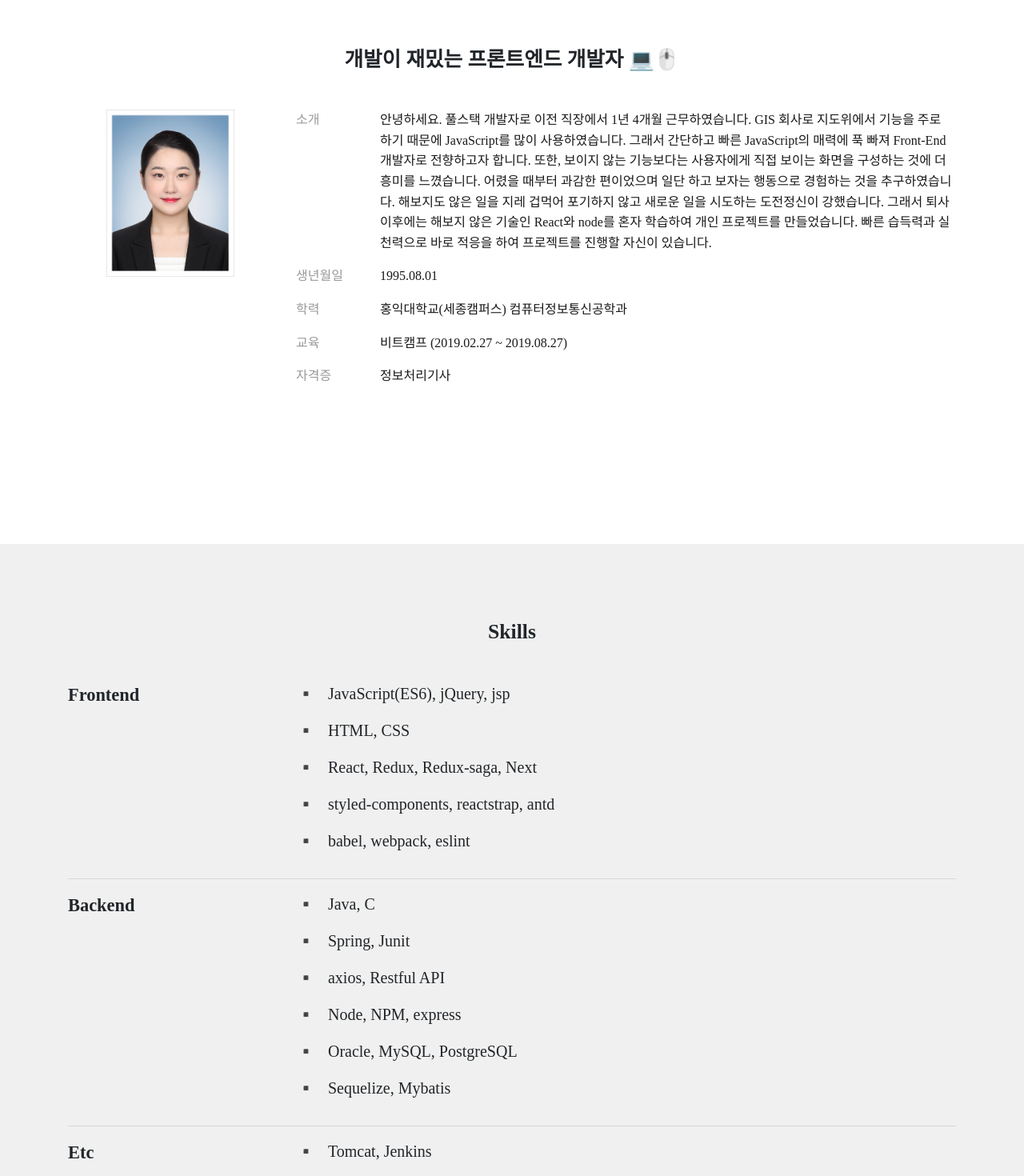
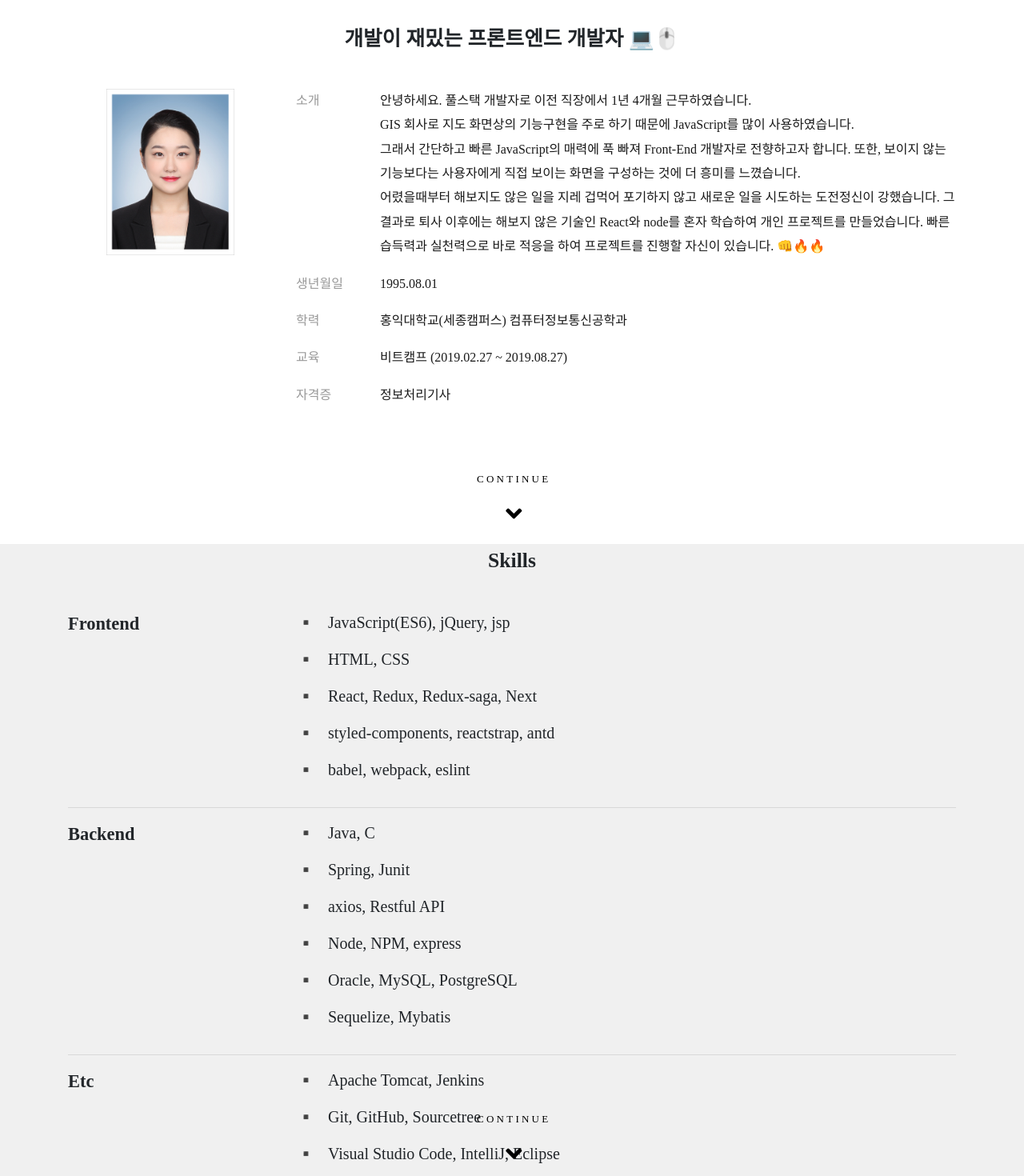
Before and after one commit to hhyemi/hyemi-portfolio, a Next.js app: page / in a window 1280 px wide. Shown: the part 920-2390 px from the top of the page at 80% size. Built offline with nearby package versions, Linux system fonts and the light colour scheme; a web font is replaced by a local one.

Commit message:
feat: about 페이지 + continue추가

```diff
--- a/src/assets/css/style.css
+++ b/src/assets/css/style.css
@@ -130,31 +130,36 @@ html {
   font-size: 3.5rem;
 }
 
-
-.continue {
+/* continue */
+.continue, .about-continue, .skills-continue {
   display: block;
   overflow: hidden;
   position: absolute;
-  bottom: 0;
   left: calc(50% - 44px);
   text-align: center;
-
-  /*start animation*/
-  animation-name: pippo;
   animation-duration: 2s ;
   animation-direction: alternate;
   animation-iteration-count: infinite;
   animation-timing-function: ease-in-out;
 }
 
-@keyframes pippo {
-  0% {top: 86%}
-  100% {top: 90%}
+.continue {
+  bottom: 0;
+  animation-name: pippo;
 }
 
-.more{
+.about-continue {
+  bottom: -100vh;
+  animation-name: aboutpippo;
+}
+
+.skills-continue {
+  bottom: -200vh;
+  animation-name: skillspippo;
+}
+
+.more, .about-more, .skills-more{
   color: inherit;
-  display: block;
   width: 90px;
   height: 20px;
   position: relative;
@@ -166,11 +171,11 @@ html {
   color: black;
 }
 
-.continue:hover .more, .continue:hover i{
+.continue:hover .more, .continue:hover i,.about-continue:hover .about-more, .about-continue:hover i, .skills-continue:hover .skills-more, .skills-continue:hover i{
   color: rgb(76 76 76);
 }
 
-.continue .nav-link {
+.continue .nav-link, .about-continue .nav-link, .skills-continue .nav-link {
     display: block;
     height: 50px;
     bottom: 0;
@@ -178,6 +183,21 @@ html {
     color: black;
     cursor: pointer;
     padding: 0rem;
+}
+
+@keyframes pippo {
+  0% {top: 86%}
+  100% {top: 90%}
+}
+
+@keyframes aboutpippo {
+  0% {top: 186vh}
+  100% {top: 190vh}
+}
+
+@keyframes skillspippo {
+  0% {top: 286vh}
+  100% {top: 290vh}
 }
 
 /* About */
@@ -215,7 +235,7 @@ html {
   display: block;
   float: left;
   color: #191919;
-  line-height: 1.6;
+  line-height: 1.9;
   word-break: break-all;
   margin-bottom: 0.5rem;
 }
@@ -244,6 +264,8 @@ html {
 }
 /* skills */
 #skills {
+  min-height: 100vh;
+  height: 100vh;
   background-color: #f0f0f0;
   display: flex;
   align-items: center;
--- a/src/components/About/About.js
+++ b/src/components/About/About.js
@@ -1,5 +1,5 @@
 import React, { useContext } from 'react';
-import { Container, Row, Col } from 'reactstrap';
+import { Container, Row, Col, NavLink } from 'reactstrap';
 import PortfolioContext from '../../context/context';
 
 const About = () => {
@@ -17,13 +17,13 @@ const About = () => {
             <dl>
               <dt>소개</dt>
               <dd>
-                안녕하세요. 풀스택 개발자로 이전 직장에서 1년 4개월 근무하였습니다. GIS 회사로 지도위에서 기능을 주로
-                하기 때문에 JavaScript를 많이 사용하였습니다. 그래서 간단하고 빠른 JavaScript의 매력에 푹 빠져 Front-End
-                개발자로 전향하고자 합니다. 또한, 보이지 않는 기능보다는 사용자에게 직접 보이는 화면을 구성하는 것에 더
-                흥미를 느꼈습니다. 어렸을 때부터 과감한 편이었으며 일단 하고 보자는 행동으로 경험하는 것을
-                추구하였습니다. 해보지도 않은 일을 지레 겁먹어 포기하지 않고 새로운 일을 시도하는 도전정신이 강했습니다.
-                그래서 퇴사 이후에는 해보지 않은 기술인 React와 node를 혼자 학습하여 개인 프로젝트를 만들었습니다. 빠른
-                습득력과 실천력으로 바로 적응을 하여 프로젝트를 진행할 자신이 있습니다.
+                안녕하세요. 풀스택 개발자로 이전 직장에서 1년 4개월 근무하였습니다. <br />
+                GIS 회사로 지도 화면상의 기능구현을 주로 하기 때문에 JavaScript를 많이 사용하였습니다. <br />
+                그래서 간단하고 빠른 JavaScript의 매력에 푹 빠져 Front-End 개발자로 전향하고자 합니다. 또한, 보이지 않는
+                기능보다는 사용자에게 직접 보이는 화면을 구성하는 것에 더 흥미를 느꼈습니다. <br />
+                어렸을때부터 해보지도 않은 일을 지레 겁먹어 포기하지 않고 새로운 일을 시도하는 도전정신이 강했습니다. 그
+                결과로 퇴사 이후에는 해보지 않은 기술인 React와 node를 혼자 학습하여 개인 프로젝트를 만들었습니다. 빠른
+                습득력과 실천력으로 바로 적응을 하여 프로젝트를 진행할 자신이 있습니다. 👊🔥🔥
               </dd>
             </dl>
             <dl>
@@ -40,6 +40,22 @@ const About = () => {
             </dl>
           </Col>
         </Row>
+        <div className="about-continue">
+          <a
+            role="button"
+            className="about-more"
+            href="#skills"
+            data-animation="fade-in"
+            data-animation-duration="500"
+            data-animation-delay="2000"
+            data-animation-offset="0"
+          >
+            CONTINUE
+          </a>
+          <NavLink href="#skills" duration={1000}>
+            <i className="fa fa-angle-down fa-2x" aria-hidden="true" />
+          </NavLink>
+        </div>
       </Container>
     </section>
   );
--- a/src/components/Skills/Skills.js
+++ b/src/components/Skills/Skills.js
@@ -1,5 +1,5 @@
 import React from 'react';
-import { Container, Row, Col } from 'reactstrap';
+import { Container, Row, Col, NavLink } from 'reactstrap';
 
 // eslint-disable-next-line arrow-body-style
 const Skills = () => {
@@ -39,11 +39,27 @@ const Skills = () => {
             <b>Etc</b>
           </Col>
           <Col lg={9} sm={12} className="skill-list">
-            <Row>▪️ &ensp;Tomcat, Jenkins</Row>
+            <Row>▪️ &ensp;Apache Tomcat, Jenkins</Row>
             <Row>▪️ &ensp;Git, GitHub, Sourcetree</Row>
             <Row>▪️ &ensp;Visual Studio Code, IntelliJ, Eclipse</Row>
           </Col>
         </Row>
+        <div className="skills-continue">
+          <a
+            role="button"
+            className="skills-more"
+            href="#projects"
+            data-animation="fade-in"
+            data-animation-duration="500"
+            data-animation-delay="2000"
+            data-animation-offset="0"
+          >
+            CONTINUE
+          </a>
+          <NavLink href="#projects" duration={1000}>
+            <i className="fa fa-angle-down fa-2x" aria-hidden="true" />
+          </NavLink>
+        </div>
       </Container>
     </section>
   );
```
